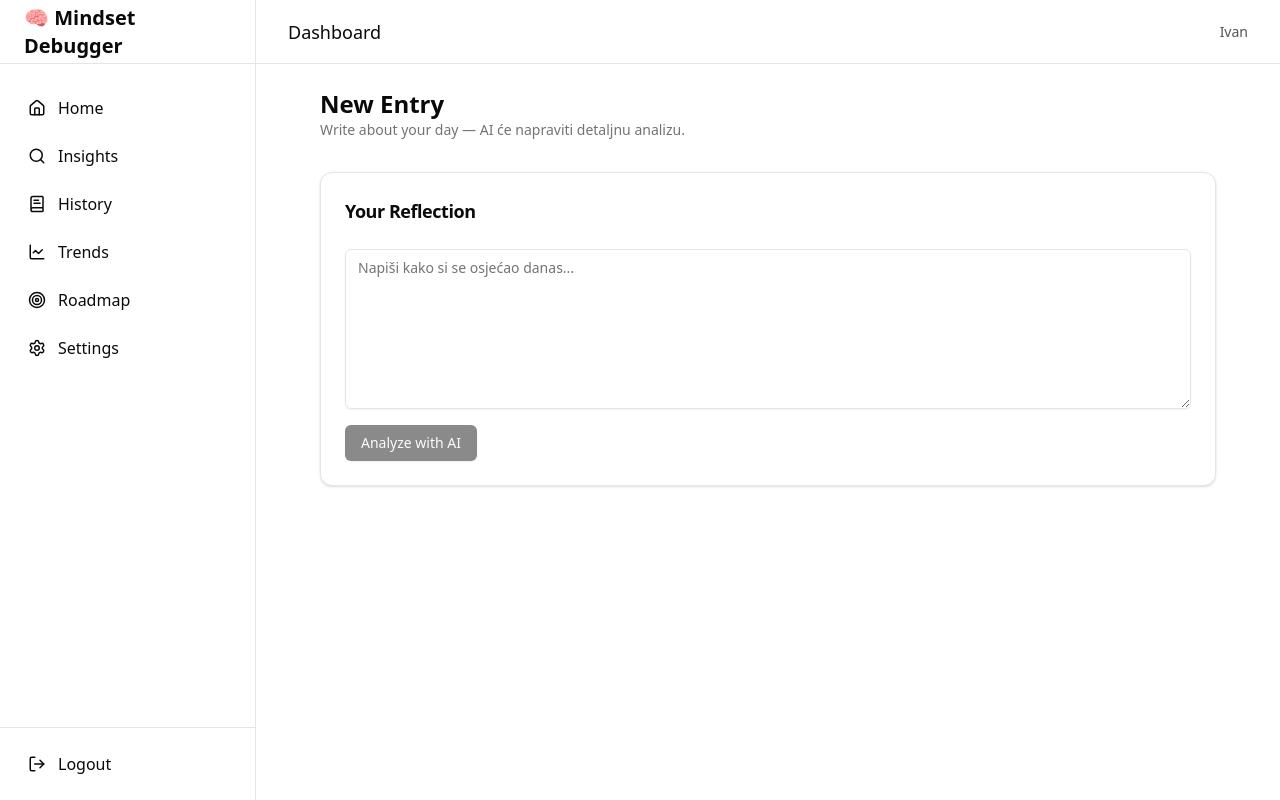
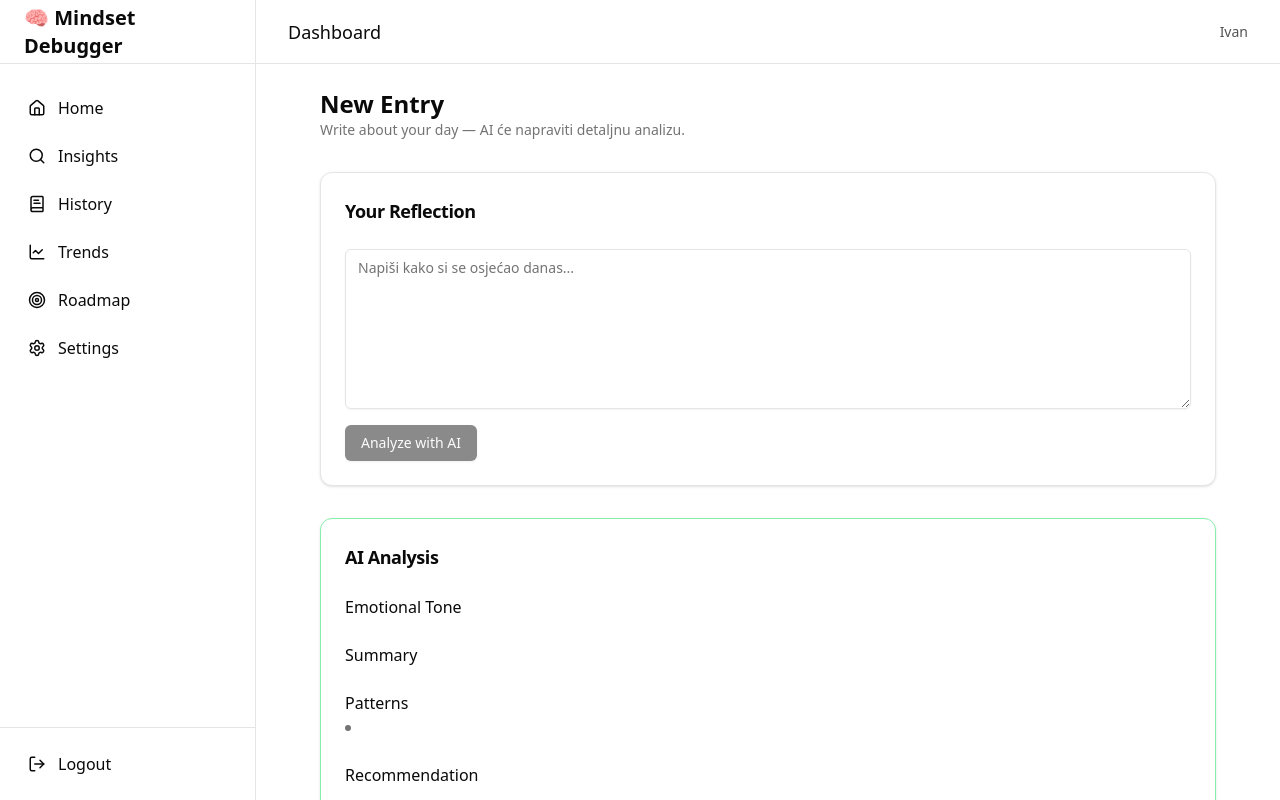
Before and after one commit to mindsetdebugger/mindset-debugger, a Next.js app: page /dashboard/new in a window 1280 px wide. Built offline with nearby package versions, Linux system fonts and the light colour scheme.

Commit message:
Fix type

```diff
--- a/app/(dashboard)/dashboard/new/page.tsx
+++ b/app/(dashboard)/dashboard/new/page.tsx
@@ -9,11 +9,21 @@ export default function NewEntryPage() {
   const [input, setInput] = useState("");
   const [loading, setLoading] = useState(false);
 
-  const [analysis, setAnalysis] = useState<unknown>(null);
+  const [analysis, setAnalysis] = useState<{emotion: string, summary: string, biases : string[], recommendation: string}>({
+    emotion: ``,
+    summary: ``,
+    biases: [``],
+    recommendation: ``
+  });
 
   async function analyze() {
     setLoading(true);
-    setAnalysis(null);
+    setAnalysis({
+    emotion: ``,
+    summary: ``,
+    biases: [``],
+    recommendation: ``
+  });
 
     setTimeout(() => {
       setAnalysis({
```
